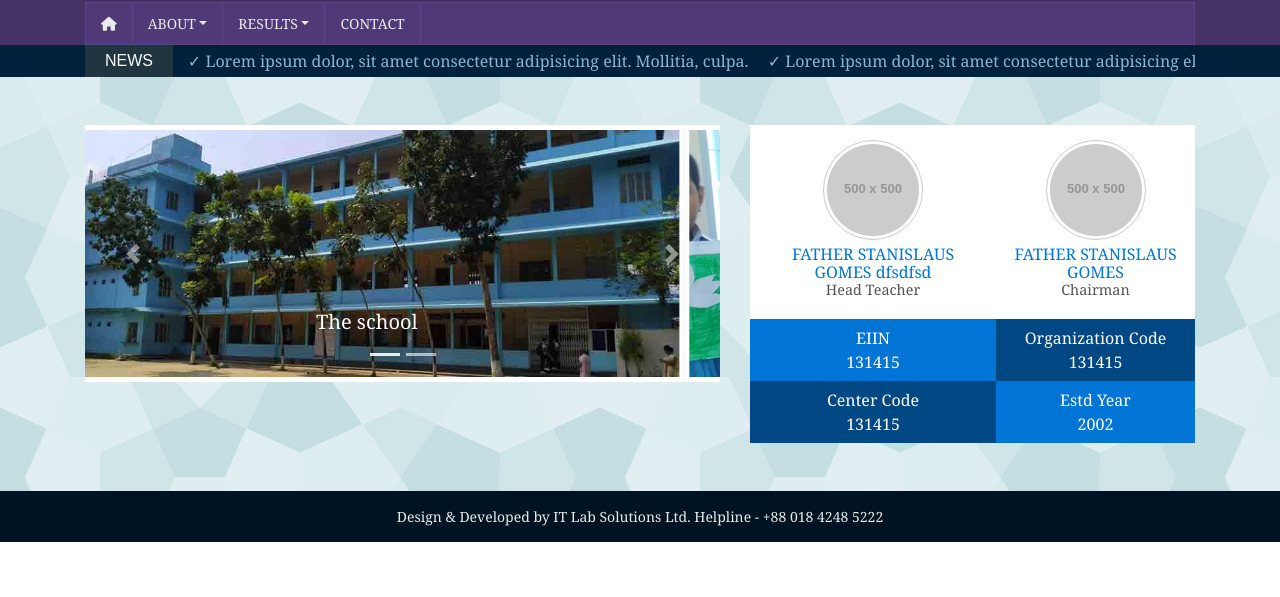
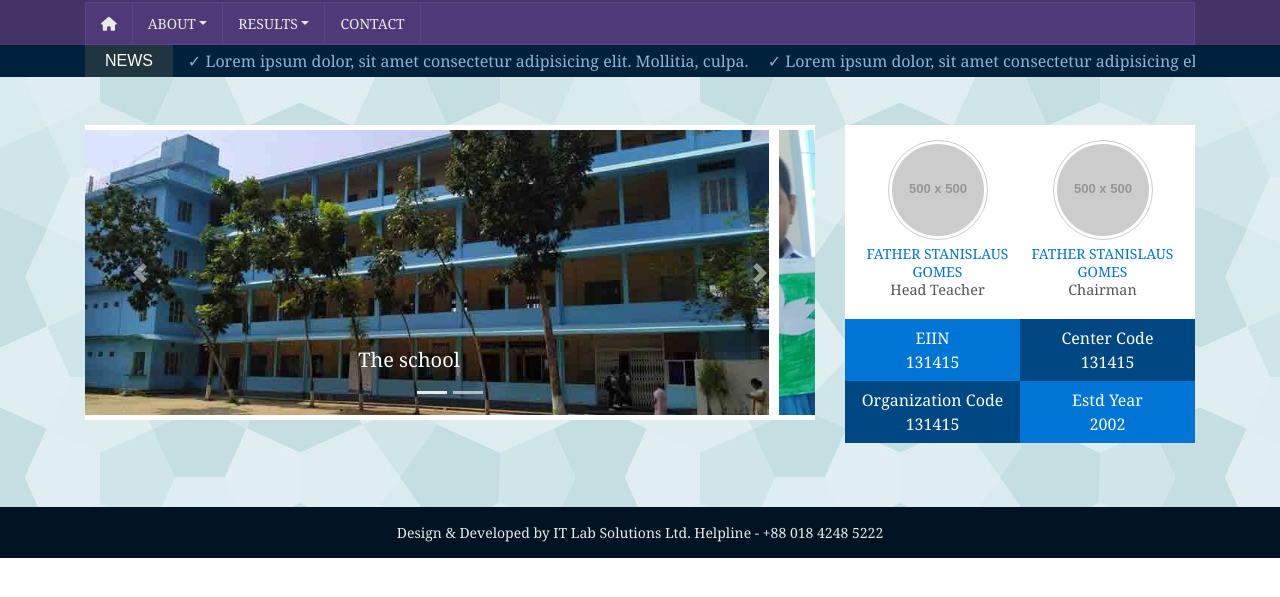
Before and after one commit to rashadulalam/newholy, a website: page index.html in a window 1280 px wide. Shown: the part 111-708 px from the top of the page. Drawn offline with nearby package versions, Linux system fonts and the light colour scheme; placeholder pictures from the web are drawn by us; files whose address does not match are found by name.

Commit message:
Team widget bug fixed

```diff
--- a/index.html
+++ b/index.html
@@ -106,7 +106,7 @@
 <section class="promotion-area">
   <div class="container">
     <div class="row">
-      <div class="col-md-7">
+      <div class="col-md-8 mb-3">
 
         <div id="carouselExampleIndicators" class="carousel slide" data-ride="carousel">
           <ol class="carousel-indicators">
@@ -139,28 +139,24 @@
         </div>
       </div> <!-- end col-md-7 -->
 
-      <div class="col-md-5 d-flex">
+      <div class="col-md-4 mb-3">
         <div class="nhteam-wraper">
-              <div class="nhteam-head">
+          <div class="nhteam-head d-flex">
+            <div class="nhteam-info">
               <img src="http://placehold.it/500x500" alt="Head Teacher">
-                <h4>FATHER STANISLAUS GOMES  dfsdfsd<span>Head Teacher</span></h4>
+              <h4>FATHER STANISLAUS GOMES <span>Head Teacher</span></h4>
+            </div>
+            <div class="nhteam-info">
+              <img src="http://placehold.it/500x500" alt="Head Teacher">
+              <h4>FATHER STANISLAUS GOMES <span>Chairman</span></h4>
+            </div>
           </div>
           <div class="nhteam-footer">
             <a href="javascript::void(0)" class="bg2">EIIN <span>131415</span></a>
             <a href="javascript::void(0)" class="bg1">Center Code <span>131415</span></a>
-              </div>
-
-            </div>
-            <div class="nhteam-wraper">
-              <div class="nhteam-head">
-                <img src="http://placehold.it/500x500" alt="Head Teacher">
-                <h4>FATHER STANISLAUS GOMES <span>Chairman</span></h4>
-              </div>
-              <div class="nhteam-footer">
             <a href="javascript::void(0)" class="bg1">Organization Code <span>131415</span></a>
             <a href="javascript::void(0)" class="bg2">Estd Year <span>2002</span></a>
           </div>
-
         </div>
       </div><!-- end col-md-5 -->
 
--- a/sass/main.scss
+++ b/sass/main.scss
@@ -228,7 +228,7 @@ header {
             border: 1px solid #ccc;
         }
         h4 {
-            font-size: 1rem;
+            font-size: 14px;
             color: #0075D6;
             text-align: center;
             margin: 5px 0;
@@ -237,6 +237,13 @@ header {
                 display: block;
                 font-size: 0.9rem;
                 color: #555;
+            }
+        }
+        .nhteam-info {
+            width: 50%;
+            margin-right: 10px;
+            &:last-child {
+                margin-right: 0;
             }
         }
     }
@@ -248,6 +255,8 @@ header {
             display: block;
             text-align: center;
             padding: 7px 5px;
+            float: left;
+            width:50%;
             span {
                 display: block;
             }
```
Also changed, not shown: css/main.css, 1 other file. Lines whose indentation alone changed are shown as unchanged.
